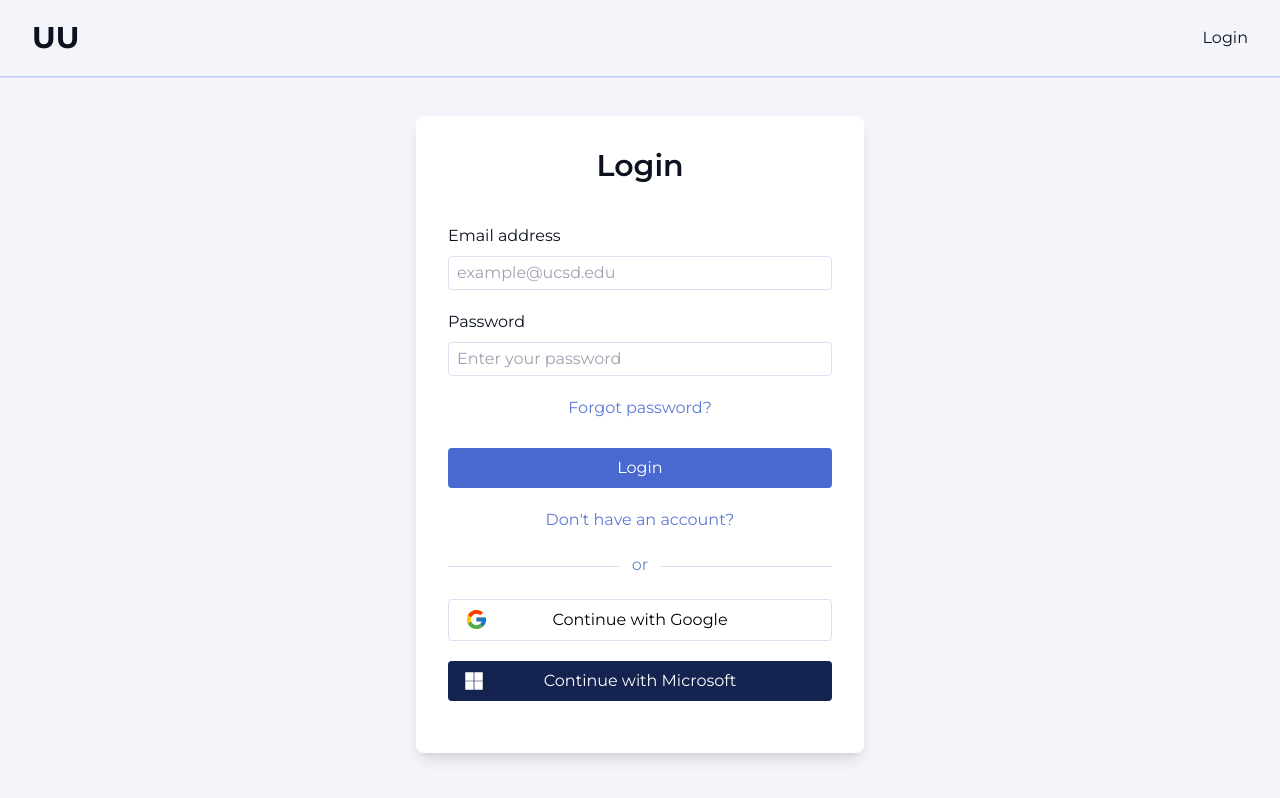
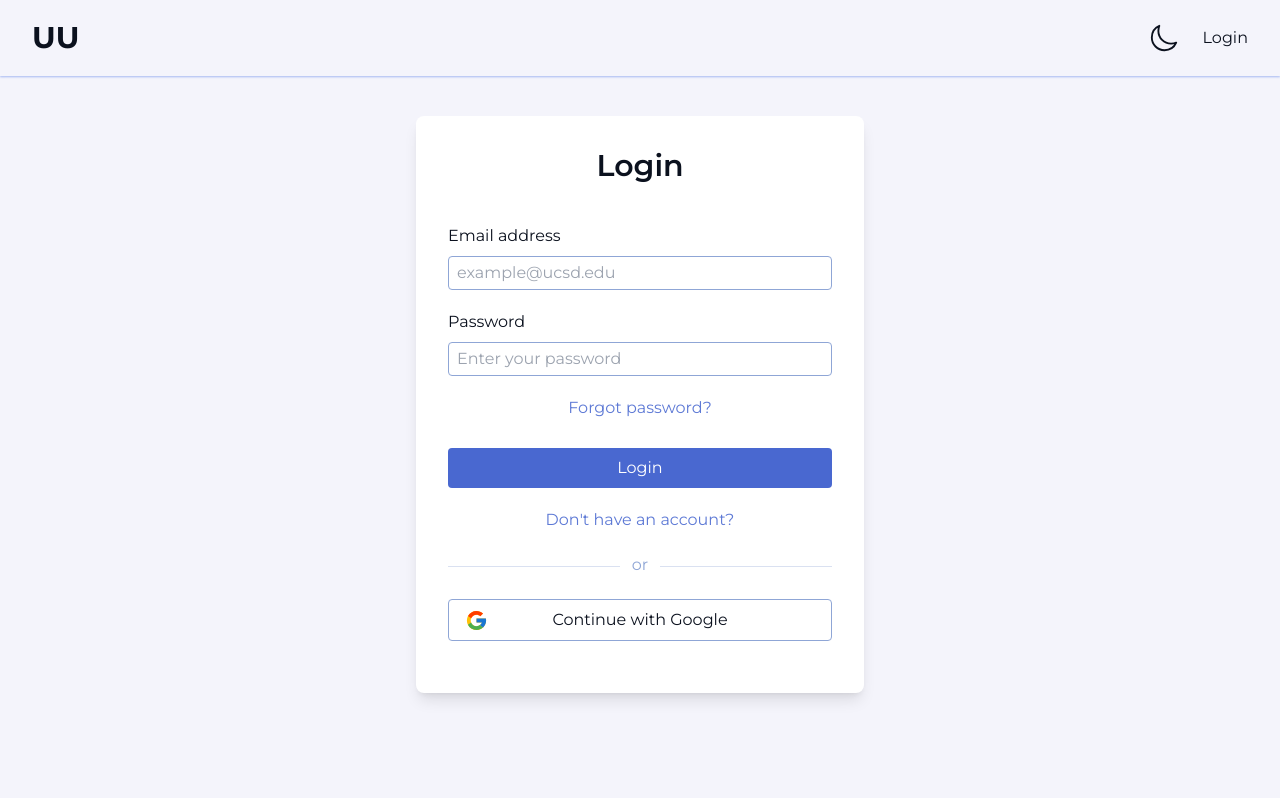
Before and after one commit to yxli001/uu, a React (Vite) app in the folder frontend/: page /login in a window 1280 px wide. Built offline with nearby package versions, Linux system fonts and the light colour scheme; no server answers; what envalid would draw is missing.

Commit message:
dark mode?

```diff
--- a/frontend/src/components/layout/Navbar.tsx
+++ b/frontend/src/components/layout/Navbar.tsx
@@ -1,9 +1,12 @@
 import { useContext } from "react";
 import { Link } from "react-router";
 import { UserContext } from "src/context/UserContext/userContext";
+import { IoMoonOutline, IoSunnyOutline } from "react-icons/io5";
 import { logout } from "src/lib/auth";
+import { useTheme } from "src/hooks/theme";
 
 const Navbar = () => {
+  const [theme, toggleTheme] = useTheme();
   const { firebaseUser } = useContext(UserContext);
 
   const anonymous = (
@@ -33,6 +36,13 @@ const Navbar = () => {
         </Link>
       </div>
       <div className="flex flex-row gap-6 items-center">
+        <button onClick={toggleTheme}>
+          {theme === "dark" ? (
+            <IoSunnyOutline className="text-3xl text-text" />
+          ) : (
+            <IoMoonOutline className="text-3xl text-text" />
+          )}
+        </button>
         {!firebaseUser ? anonymous : loggedIn}
       </div>
     </div>
--- /dev/null
+++ b/frontend/src/hooks/theme.ts
@@ -0,0 +1,42 @@
+import { useEffect, useState } from "react";
+
+/**
+ * Hook to toggle between light and dark theme.
+ *
+ * @returns {Array} An array containing the current theme and a function to toggle the theme.
+ */
+export const useTheme = (): [
+  theme: "light" | "dark",
+  toggleTheme: () => void,
+] => {
+  const [theme, setTheme] = useState<"light" | "dark">("light");
+
+  useEffect(() => {
+    const localTheme = localStorage.getItem("theme") as "light" | "dark";
+
+    if (localTheme) {
+      setTheme(localTheme);
+    } else {
+      const prefersDarkMode = window.matchMedia(
+        "(prefers-color-scheme: dark)",
+      ).matches;
+
+      if (prefersDarkMode) {
+        setTheme("dark");
+      }
+    }
+  }, []);
+
+  useEffect(() => {
+    localStorage.setItem("theme", theme);
+    document.documentElement.classList.remove("light", "dark");
+    document.documentElement.classList.add(theme);
+  }, [theme]);
+
+  return [
+    theme,
+    () => {
+      setTheme((prevTheme) => (prevTheme === "light" ? "dark" : "light"));
+    },
+  ];
+};
--- a/frontend/src/index.css
+++ b/frontend/src/index.css
@@ -29,6 +29,8 @@
     --background-800: #1b1b4b;
     --background-900: #0e0e25;
     --background-950: #070713;
+
+    --foreground-default: white;
 
     --primary-default: #4968d0;
     --primary-50: #ebeefa;
@@ -96,6 +98,8 @@
     --background-900: #dadaf1;
     --background-950: #ececf8;
 
+    --foreground-default: #0b111e;
+
     --primary-default: #2f4fb6;
     --primary-50: #050914;
     --primary-100: #0a1129;
--- a/frontend/src/pages/Landing.tsx
+++ b/frontend/src/pages/Landing.tsx
@@ -1,5 +1,5 @@
 const Landing = () => {
-  return <div>Landing</div>;
+  return <div className="text-text">Landing</div>;
 };
 
 export default Landing;
--- a/frontend/src/pages/Login.tsx
+++ b/frontend/src/pages/Login.tsx
@@ -1,5 +1,4 @@
 import { Link, useNavigate } from "react-router";
-import { FaMicrosoft } from "react-icons/fa";
 import { FcGoogle } from "react-icons/fc";
 import { signinWithGoogle } from "src/lib/auth";
 import { useContext, useEffect } from "react";
@@ -28,7 +27,7 @@ const Login = () => {
 
   return (
     <div className="flex flex-col p-10 h-full">
-      <div className="flex flex-col mx-auto w-[90%] sm:w-[60%] lg:w-[40%] xl:max-w-[28rem] bg-white px-8 py-8 shadow-lg rounded-lg">
+      <div className="flex flex-col mx-auto w-[90%] sm:w-[60%] lg:w-[40%] xl:max-w-[28rem] bg-foreground px-8 py-8 shadow-lg rounded-lg">
         <h1 className="text-3xl text-center text-text font-semibold mb-10">
           Login
         </h1>
@@ -41,7 +40,7 @@ const Login = () => {
               type="email"
               name="email"
               id="email"
-              className="border border-text-100 text-text-100 rounded px-2 py-1"
+              className="border border-text-300 text-text-100 bg-foreground rounded px-2 py-1"
               placeholder="example@ucsd.edu"
             />
           </div>
@@ -53,7 +52,7 @@ const Login = () => {
               type="password"
               name="password"
               id="password"
-              className="border border-text-100 text-text-100 rounded px-2 py-1"
+              className="border border-text-300 text-text-100 bg-foreground rounded px-2 py-1"
               placeholder="Enter your password"
             />
           </div>
@@ -78,13 +77,13 @@ const Login = () => {
           </div>
         </form>
 
-        <p className="w-full text-center border-b border-b-text-100 leading-[0.1em] my-8">
-          <span className="bg-white px-3 text-text-400">or</span>
+        <p className="w-full text-center border-b border-b-text-100 leading-[0.15em] my-8">
+          <span className="bg-foreground px-3 text-text-300">or</span>
         </p>
 
         <div className="flex flex-col gap-5 mb-5">
           <button
-            className="relative flex justify-center items-center bg-white hover:bg-background-50 border border-text-100 w-full text-black rounded p-2"
+            className="relative flex justify-center items-center bg-foreground hover:bg-background border border-text-300 w-full text-text rounded p-2"
             onClick={() => {
               handleGoogleLogin();
             }}
@@ -92,10 +91,10 @@ const Login = () => {
             <FcGoogle className="absolute left-4" size={23} />
             Continue with Google
           </button>
-          <button className="relative flex justify-center items-center bg-primary-800 hover:bg-primary-900 w-full text-white rounded p-2">
+          {/* <button className="relative flex justify-center items-center bg-primary w-full text-white rounded p-2">
             <FaMicrosoft className="absolute left-4" size={20} />
             Continue with Microsoft
-          </button>
+          </button> */}
         </div>
       </div>
     </div>
--- a/frontend/tailwind.config.js
+++ b/frontend/tailwind.config.js
@@ -32,6 +32,7 @@ export default {
           900: "var(--background-900)",
           950: "var(--background-950)",
         },
+        foreground: "var(--foreground-default)",
         primary: {
           DEFAULT: "var(--primary-default)",
           50: "var(--primary-50)",
```
